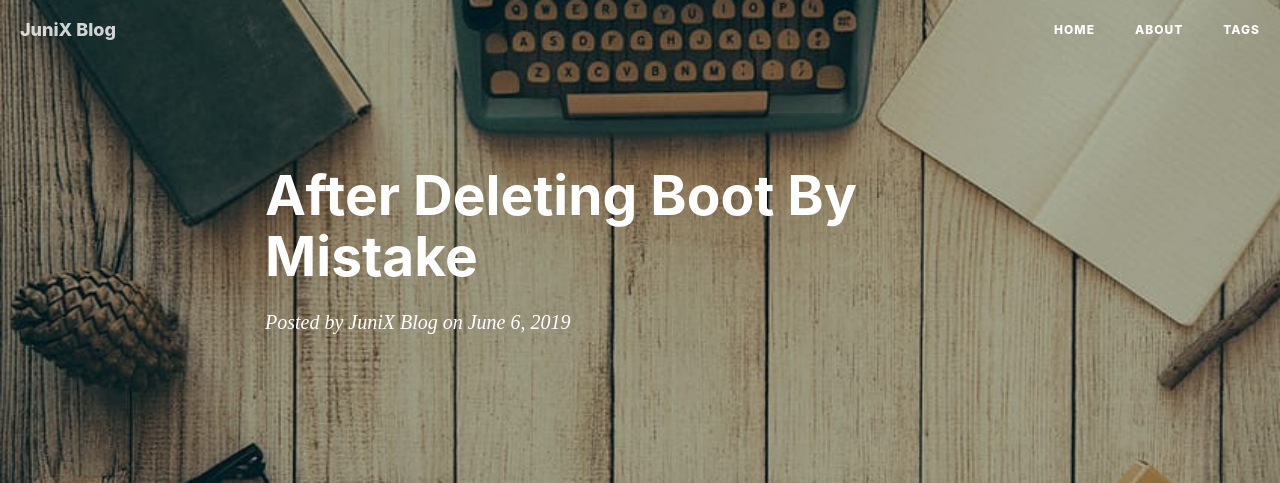
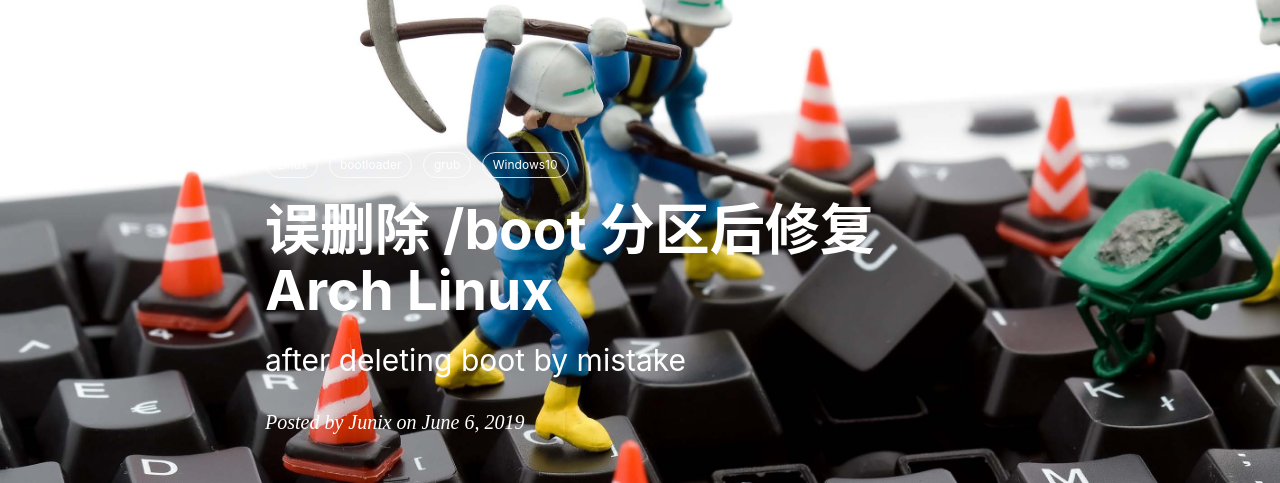
Before and after one commit to junyixu/junyixu.github.io, a Jekyll site: the page built from _posts/2019-06-06-after-deleting-boot-by-mistake.md, in a window 1280 px wide. Shown: the top 483 px of the page. Built offline with Jekyll 4.4.1, drawn with Linux system fonts in a browser that asks for light colours; nearby versions of some CDN libraries; our own code applies the rules of GitHub Pages for plain Markdown files; comment, search, counter and statistics services are not loaded; some of the changed lines change nothing that is shown; some of the changed text lies outside the part shown; grey boxes are pictures that could not be loaded.

Commit message:
add 2019-06-06-after-deleting-boot-by-mistake.md

````diff
--- a/_posts/2019-06-06-after-deleting-boot-by-mistake.md
+++ b/_posts/2019-06-06-after-deleting-boot-by-mistake.md
@@ -1,3 +1,17 @@
+---
+layout:     post
+title:      误删除 /boot 分区后修复 Arch Linux
+subtitle:   after deleting boot by mistake
+date:       2019-06-06
+author:     Junix
+header-img: img/post-bg-keybord.jpg
+catalog: true
+tags:
+- Linux
+- bootloader
+- grub
+- Windows10
+---
 # 修复引导
 ## 起因
 我答应明天早晨分享我关于计算流体力学的拙见，已经在 onenote
@@ -10,7 +24,7 @@
 ## 慌张地去 archlinuxcn 群
 
 立刻就有人回答，大家都很热心, 感动
-![cuihao](/img/bootcuihao)
+![cuihao](/img/bootcuihao.png)
 
 ## 插上 archlinuxiso
 开始敲命令：
@@ -27,15 +41,16 @@
 # arch-chroot
 ```
 ## 重新装 /boot 下的包
-![bootqu2](/img/bootqu2)
+![bootqu2](/img/bootqu2.png)
 然后 fc 老师提示在后面再加上 `pacman -S -`就可以了
-![pacman](/img/pacman)
-![awk1](/img/bootawk1)
+![pacman](/img/pacman.png)
+多亏了惠狐姐姐这一问，不然我还以为`-`是标准输出呢
+![awk1](/img/bootawk1.png)
 一切正常，我输入 y
-![awk2](/img/bootawk2)
+![awk2](/img/bootawk2.png)
 仙子问那个出错的文件是什么
-![awk3](/img/bootawk3)
-![awk4](/img/bootawk4)
+![awk3](/img/bootawk3.png)
+![awk4](/img/bootawk4.png)
 
 ## 安装 grub 引导
 群上的大神们用 systemd-boot, rEFInd 等等的各式 bootloader, 我是小白，笨拙地
@@ -48,10 +63,10 @@
 ```
 ## 更改 fstab 里的 UUID
 经过上述的操作后，重启，发现找不到盘了
-![fstab1](/img/bootfstab1)
-![fstab2](/img/bootfstab2)
+![fstab1](/img/bootfstab1.png)
+![fstab2](/img/bootfstab2.png)
 是 UUID 变了
-![UUID](/img/bootUUID)
+![UUID](/img/bootUUID.png)
 无奈，先修好再说：直接把 fstab 中的 boot分区的UUID 改成 /dev/sda3
 ## 重装显卡驱动
 重启后屏幕颜色变了,额，重装显卡驱动(简单粗暴)
````
